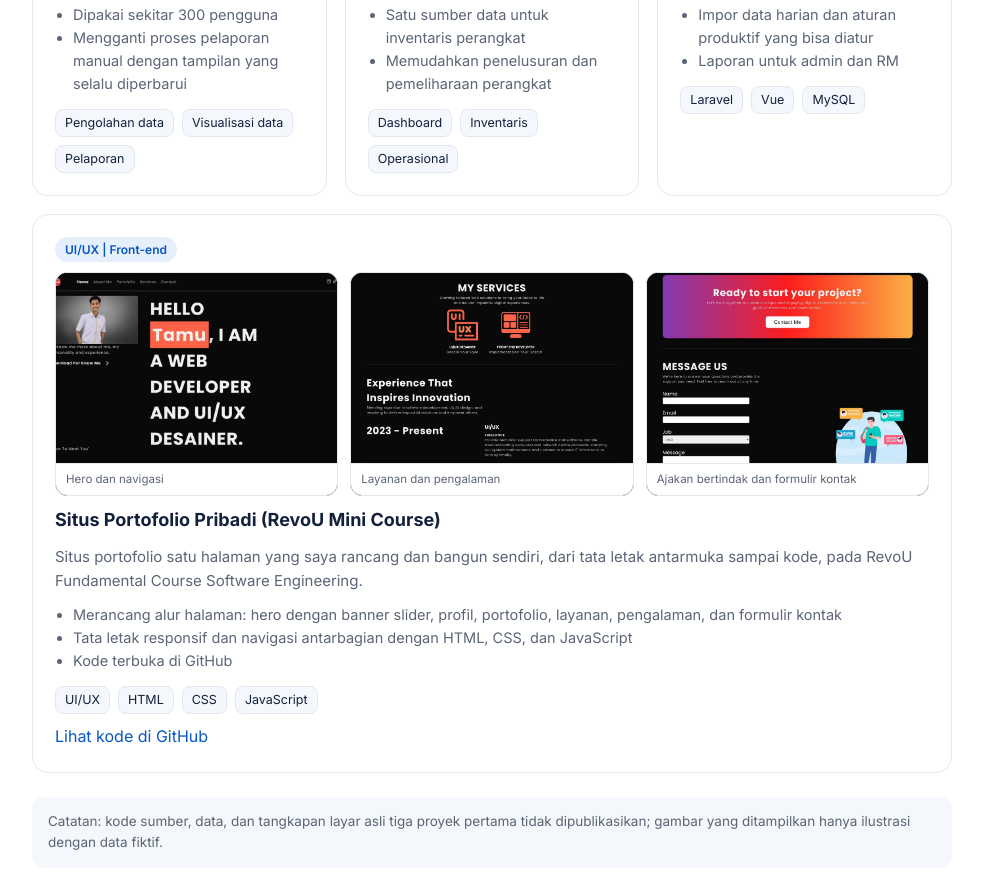
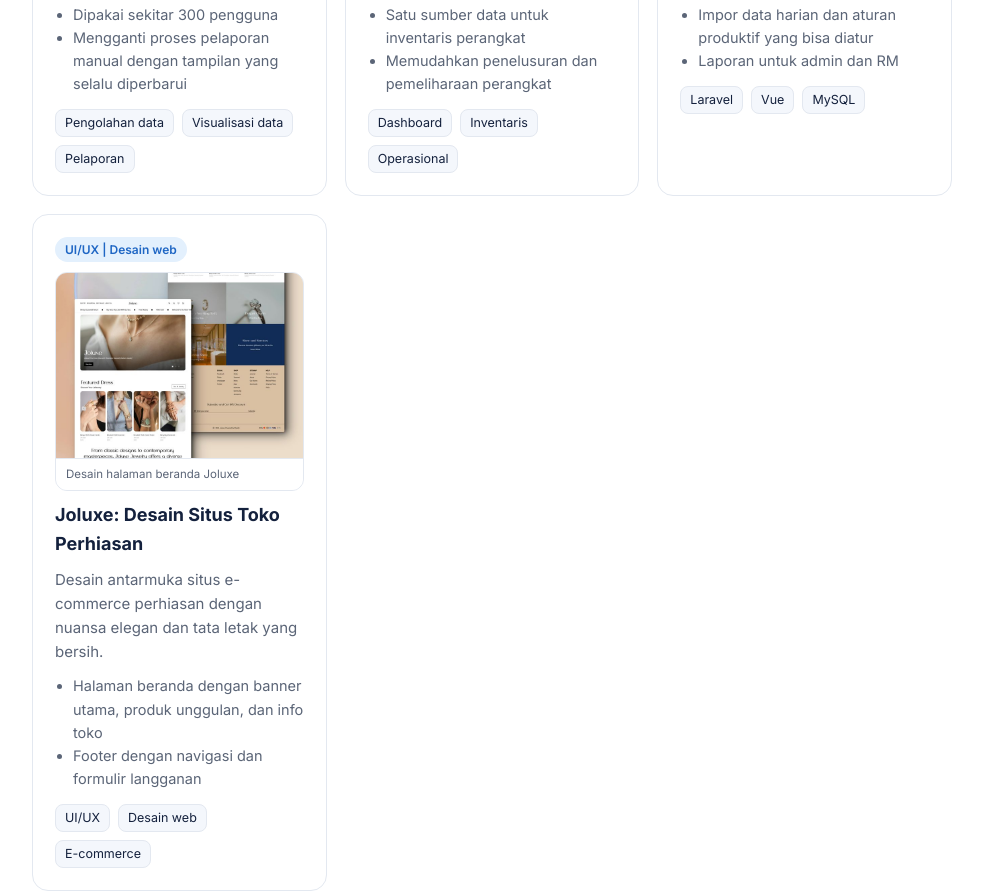
Before and after one commit to AnggitMIS/anggitmis.github.io, a plain HTML site: page index.html in a window 1280 px wide. Shown: the part 1298-2193 px from the top of the page, without its empty margins (148-1131 px from the left). Drawn offline with Linux system fonts and the light colour scheme.

Commit message:
Tambah kartu desain UI/UX Joluxe

```diff
--- a/index.html
+++ b/index.html
@@ -70,6 +70,7 @@ section .sub{color:var(--muted);margin-bottom:26px}
 .shots a{display:block;border:1px solid var(--line);border-radius:12px;overflow:hidden;background:#0B0B0B}
 .shots img{display:block;width:100%;height:190px;object-fit:cover;object-position:top}
 .shots span{display:block;font-size:11.5px;color:var(--muted);padding:6px 10px;border-top:1px solid var(--line);background:#fff}
+.mock img{display:block;width:100%;height:auto}
 footer{border-top:1px solid var(--line);padding:30px 0;color:var(--muted);font-size:14px}
 @media (max-width:600px){nav{display:none}}
 </style>
@@ -97,7 +98,7 @@ footer{border-top:1px solid var(--line);padding:30px 0;color:var(--muted);font-s
 
 <section id="proyek"><div class="wrap">
   <h2>Proyek pilihan</h2>
-  <p class="sub">Tiga kartu pertama memakai ilustrasi dengan data fiktif; kartu terakhir menampilkan tangkapan layar asli.</p>
+  <p class="sub">Tiga kartu pertama memakai ilustrasi dengan data fiktif; dua kartu UI/UX menampilkan desain dan tangkapan layar asli.</p>
   <div class="grid">
     <article class="card">
       <span class="tag t1">Dashboard | Monitoring kinerja</span>
@@ -122,6 +123,14 @@ footer{border-top:1px solid var(--line);padding:30px 0;color:var(--muted);font-s
       <p>Aplikasi web untuk memantau kunjungan tenaga pemasar ke merchant EDC/QRIS yang belum produktif, dengan laporan per RM.</p>
       <ul><li>Impor data harian dan aturan produktif yang bisa diatur</li><li>Laporan untuk admin dan RM</li></ul>
       <div class="chips"><span class="chip">Laravel</span><span class="chip">Vue</span><span class="chip">MySQL</span></div>
+    </article>
+    <article class="card">
+      <span class="tag t2">UI/UX | Desain web</span>
+      <figure class="mock"><a href="joluxe.jpg"><img src="joluxe.jpg" alt="Desain halaman situs toko perhiasan Joluxe" loading="lazy" width="736" height="552"></a><figcaption>Desain halaman beranda Joluxe</figcaption></figure>
+      <h3>Joluxe: Desain Situs Toko Perhiasan</h3>
+      <p>Desain antarmuka situs e-commerce perhiasan dengan nuansa elegan dan tata letak yang bersih.</p>
+      <ul><li>Halaman beranda dengan banner utama, produk unggulan, dan info toko</li><li>Footer dengan navigasi dan formulir langganan</li></ul>
+      <div class="chips"><span class="chip">UI/UX</span><span class="chip">Desain web</span><span class="chip">E-commerce</span></div>
     </article>
     <article class="card wide">
       <span class="tag t1">UI/UX | Front-end</span>
```
Also changed, not shown: joluxe.jpg (added).
